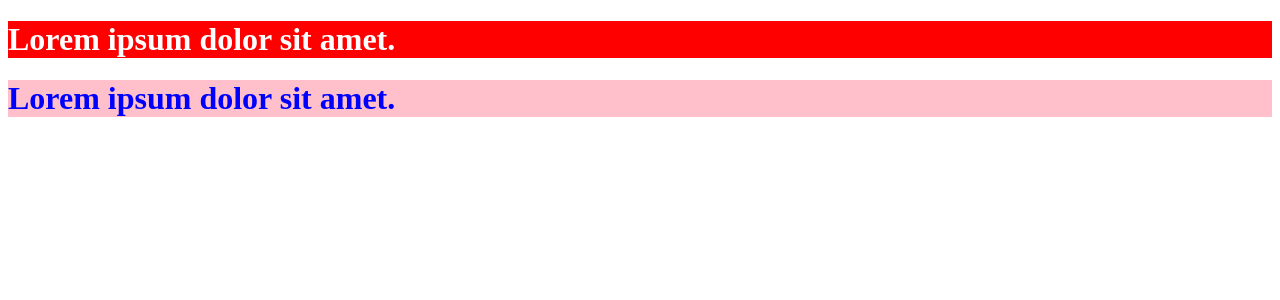
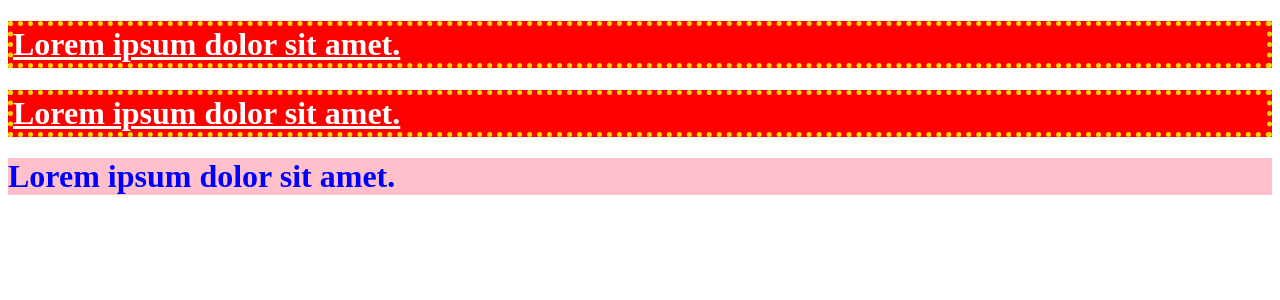
Before and after one commit to sebaek/react20231031, a React (Create React App) app: page / in a window 1280 px wide. Shown: the top 300 px of the page. Built offline with nearby package versions, Linux system fonts and the light colour scheme.

Commit message:
css module을 사용할 때 여러 클래스명을 주는 방법 연습 시작 -> template literal 또는 array.join으로 해결

```diff
--- a/src/component/MyText.js
+++ b/src/component/MyText.js
@@ -5,7 +5,12 @@ export function MyText() {
       {/* red 배경색, white 글자색  */}
       {/* src/style/mystyle.module.css 파일 생성 */}
       {/* MyText.js 에서 mystyle.module.css import 하기 */}
-      <h1 className={css.error}>Lorem ipsum dolor sit amet.</h1>
+      <h1 className={`${css.error} ${css.coffee} ${css.special}`}>
+        Lorem ipsum dolor sit amet.
+      </h1>
+      <h1 className={[css.coffee, css.special, css.error].join(" ")}>
+        Lorem ipsum dolor sit amet.
+      </h1>
     </div>
   );
 }
```
